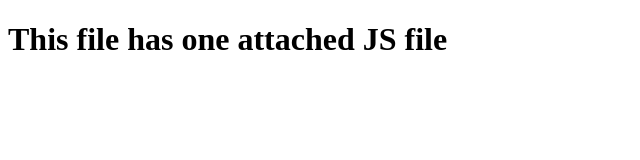
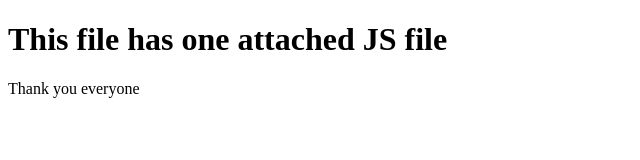
Before and after one commit to roshanbande1988/TrainingDay4, a plain HTML site: page index.html in a window 1280 px wide. Shown: the whole page, without its empty margins (0-640 px from the left). Drawn offline with Linux system fonts and the light colour scheme.

Commit message:
changed idex file

```diff
--- a/index.html
+++ b/index.html
@@ -9,5 +9,6 @@
 </head>
 <body>
     <h1>This file has one attached JS file</h1>
+    <p>Thank you everyone</p>
 </body>
 </html>
```
